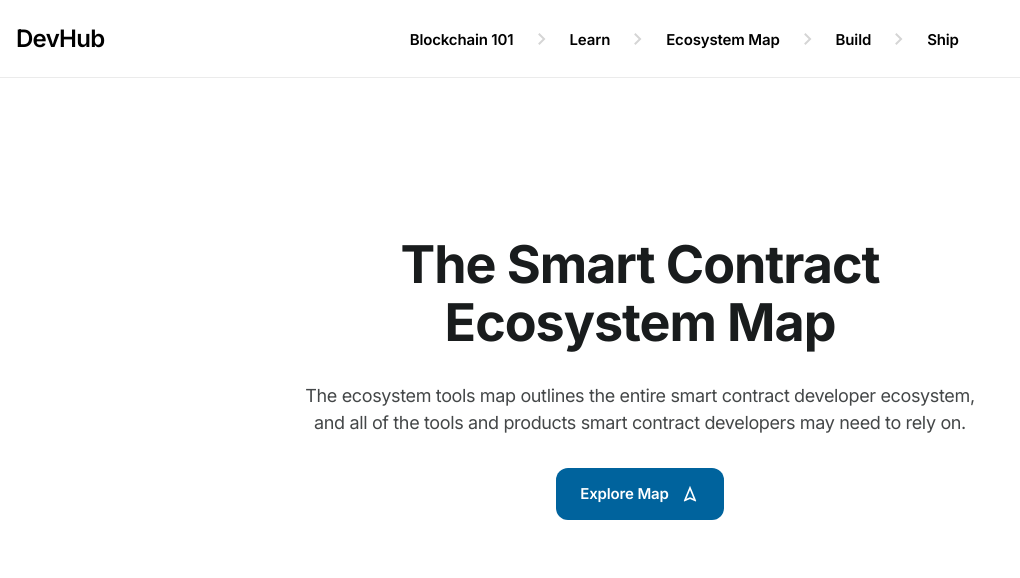
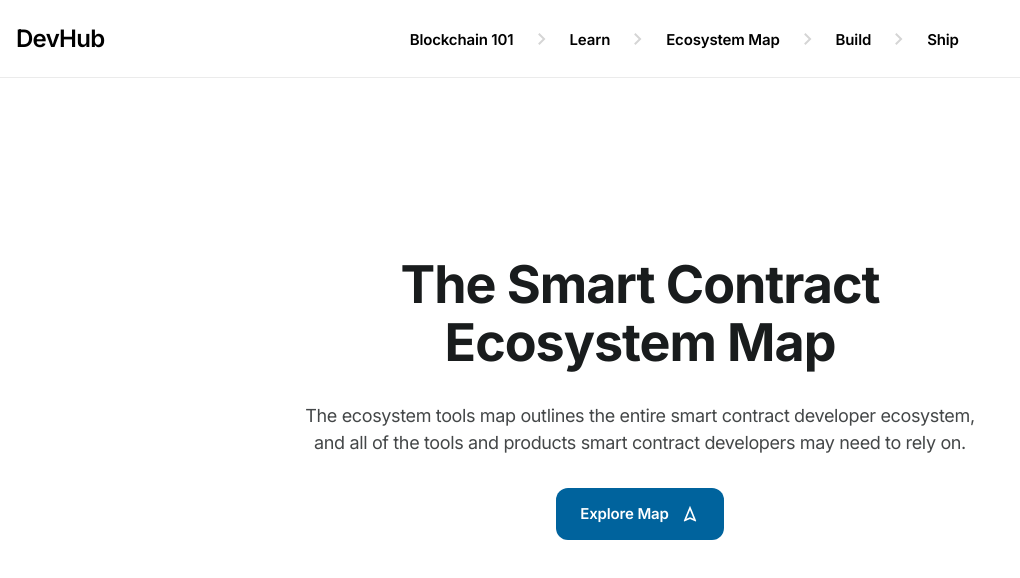
Before and after one commit to smartcontractkit/blockchain-developer-hub, a Next.js app: page /ecosystem-map/EcosystemMap in a window 1280 px wide. Shown: the top 578 px of the page, without its empty margins (0-1020 px from the left). Built offline with nearby package versions, Linux system fonts and the light colour scheme.

Commit message:
Feat: Ecosystem page style cleanups

```diff
--- a/pages/ecosystem-map/EcosystemMap.module.css
+++ b/pages/ecosystem-map/EcosystemMap.module.css
@@ -1,14 +1,10 @@
 .container {
   width: 100%;
-  height: 75vh;
+  min-height: 80vh;
   display: flex;
   justify-content: center;
   align-items: center;
   padding-inline: 1rem;
-}
-
-.content {
-  width: 100%;
 }
 
 .content h1,
```
